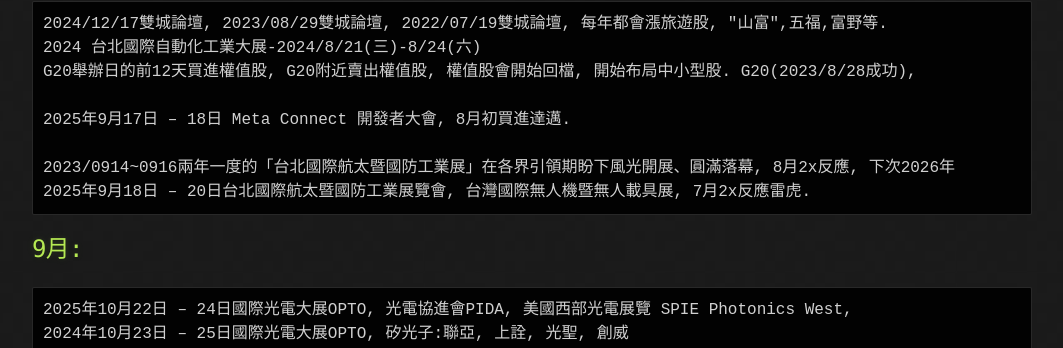
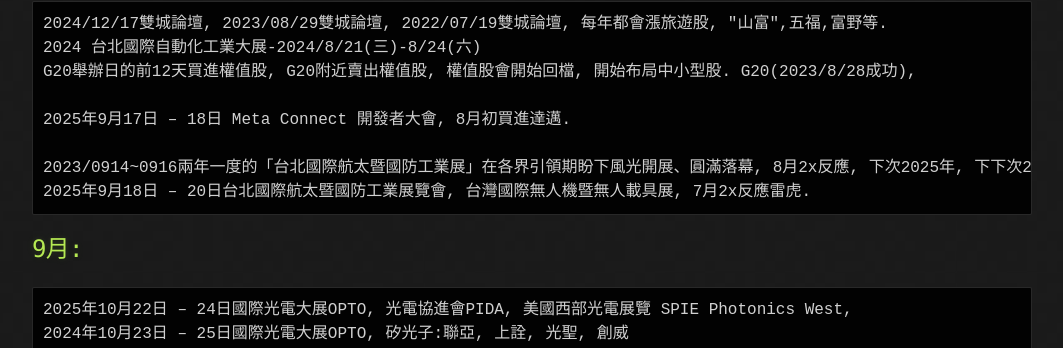
Before and after one commit to lepg5487/Stock_God, a Jekyll site: the page built from experience.md, in a window 1280 px wide and 900 px high, scrolled down 7463 px. Shown: the part 245-593 px from the top of the window, without its empty margins (108-1171 px from the left). Built offline with Jekyll 4.4.1, drawn with Linux system fonts in a browser that asks for light colours; our own code applies the rules of GitHub Pages for plain Markdown files.

Commit message:
Update experience.md

````diff
--- a/experience.md
+++ b/experience.md
@@ -308,7 +308,7 @@
 
 2025年9月17日 – 18日 Meta Connect 開發者大會, 8月初買進達邁.
 
-2023/0914~0916兩年一度的「台北國際航太暨國防工業展」在各界引領期盼下風光開展、圓滿落幕, 8月2x反應, 下次2026年
+2023/0914~0916兩年一度的「台北國際航太暨國防工業展」在各界引領期盼下風光開展、圓滿落幕, 8月2x反應, 下次2025年, 下下次2027年
 2025年9月18日 – 20日台北國際航太暨國防工業展覽會, 台灣國際無人機暨無人載具展, 7月2x反應雷虎.
 ```
 ## 9月:
````
